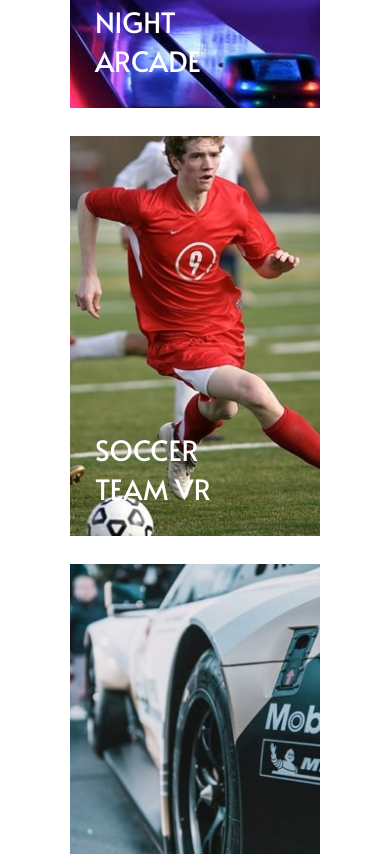
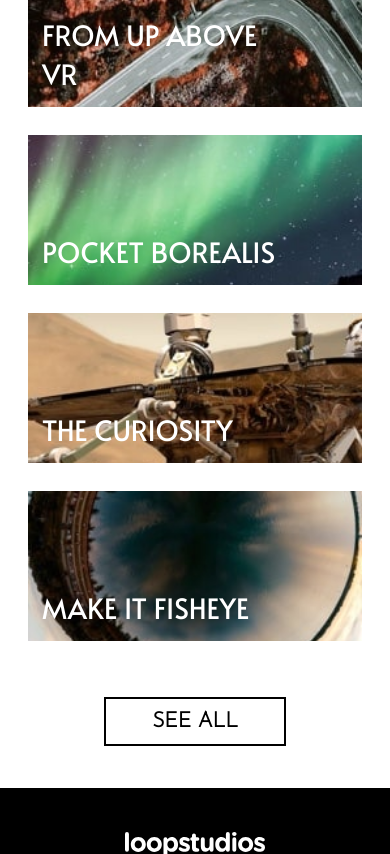
Before and after one commit to rogeritael/loopstudios, a Next.js app: page / in a window 390 px wide. Shown: the part 2260-3114 px from the top of the page. Built offline with nearby package versions, Linux system fonts and the light colour scheme.

Commit message:
ajustando o responsivo do componente CreationCard

```diff
--- /dev/null
+++ b/src/components/Button/index.tsx
@@ -0,0 +1,14 @@
+import { Container } from "./styles";
+
+type ButtonProps = {
+    text: string,
+    className?: string
+}
+
+export function Button({text, className}: ButtonProps){
+    return(
+        <Container className={className}>
+            {text}
+        </Container>
+    )
+}
--- /dev/null
+++ b/src/components/Button/styles.ts
@@ -0,0 +1,18 @@
+import styled from "styled-components";
+
+export const Container = styled.button`
+
+    height: 2rem;
+    border: 2px solid #000;
+    padding: 0 1.5rem;
+    background-color: transparent;
+    font-weight: bold;
+    font-family: 'Josefin Sans', sans-serif;
+    text-transform: uppercase;
+
+    &:hover {
+        background-color: #000;
+        color: #fff;
+    }
+
+`;
--- a/src/components/CreationCard/styles.ts
+++ b/src/components/CreationCard/styles.ts
@@ -17,6 +17,11 @@ export const Container = styled.div<CardProps>`
     background-color: gray;
     position: relative;
 
+    display: flex;
+    flex-direction: column;
+    align-items: flex-start;
+    justify-content: flex-end;
+
     &::after {
         content: '';
         width: 100%;
@@ -34,10 +39,7 @@ export const Container = styled.div<CardProps>`
         color: #fff;
         font-weight: normal;
         font-size: 2rem;
-        position: absolute;
-        left: 40%;
-        transform: translateX(-50%);
-        bottom: 2rem;
+        max-width: 80%;
         z-index: 2;
         transition: 500ms;
     }
@@ -51,4 +53,10 @@ export const Container = styled.div<CardProps>`
             color: var(--very-dark-gray);
         }
     }
+
+
+    @media (max-width: 585px){
+        height: 150px;
+        width: 100%;
+    }
 `;
--- a/src/components/CreationsSection/index.tsx
+++ b/src/components/CreationsSection/index.tsx
@@ -1,3 +1,4 @@
+import { Button } from "../Button";
 import { CreationCard } from "../CreationCard";
 import { Container } from "./styles";
 
@@ -6,7 +7,7 @@ export function CreationsSection(){
         <Container>
             <div className="title">
                 <h1>Our creations</h1>
-                <button>See All</button>
+                <Button text="See all"/>
             </div>
             <div className="card-container">
                 <CreationCard
@@ -42,6 +43,7 @@ export function CreationsSection(){
                     image="/image-fisheye.jpg"
                 />
             </div>
+            <Button text="See all" className="mobile-btn"/>
         </Container>
     )
 }
--- a/src/components/CreationsSection/styles.ts
+++ b/src/components/CreationsSection/styles.ts
@@ -3,35 +3,17 @@ import styled from "styled-components";
 export const Container = styled.section`
     padding: 1rem 0;
 
-
     div.title {
         display: flex;
         justify-content: space-between;
-        align-items: center;
-
-        h1, button {
-            font-family: 'Josefin Sans', sans-serif;
-            text-transform: uppercase;
-        }
 
         h1 {
             font-size: 2.5rem;
             font-weight: normal;
+            text-transform: uppercase;
+            font-family: 'Josefin Sans', sans-serif;
         }
 
-
-        button {
-            height: 2rem;
-            border: 2px solid #000;
-            padding: 0 1.5rem;
-            background-color: transparent;
-            font-weight: bold;
-
-            &:hover {
-                background-color: #000;
-                color: #fff;
-            }
-        }
     }
 
     .card-container {
@@ -40,4 +22,29 @@ export const Container = styled.section`
         justify-content: space-evenly;
         flex-wrap: wrap;
     }
+
+    button.mobile-btn {
+        margin-left: 50%;
+        transform: translateX(-50%);
+        margin-bottom: 2rem;
+        height: 3.5rem;
+        width: 13rem;
+        font-size: 1.5rem;
+        display: none;
+    }
+
+    @media (max-width: 450px){
+        div.title {
+            display: flex;
+            justify-content: center;
+
+            button {
+                display: none;
+            }
+        }
+
+        button.mobile-btn {
+            display: block;
+        }
+    }
 `;
```
